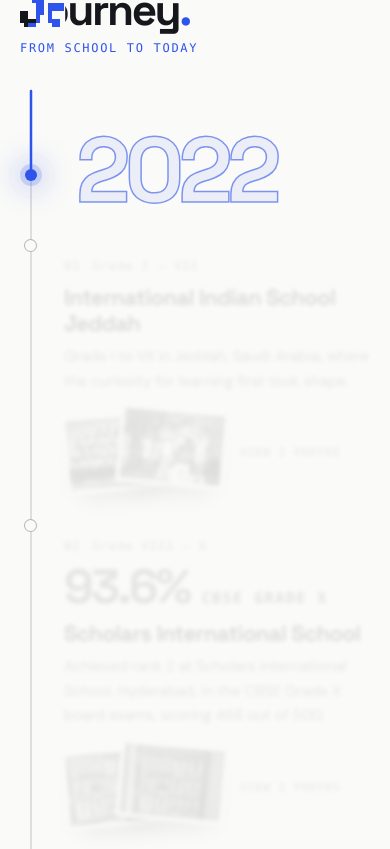
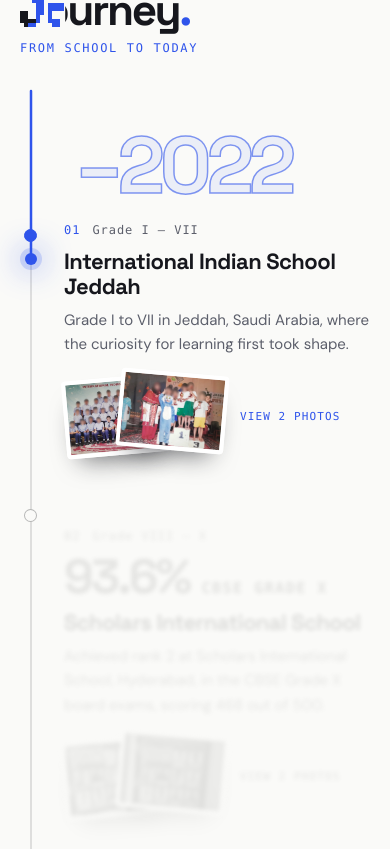
Before and after one commit to itzfarzaan/Portfolio, a React (Vite) app: page / in a window 390 px wide. Shown: the part 8315-9164 px from the top of the page. Built offline with nearby package versions, Linux system fonts and the light colour scheme; a web font is replaced by a local one.

Commit message:
Mark the early schools as before 2022 in the Journey
Co-Authored-By: Claude Opus 5.5 <noreply@anthropic.com>

```diff
--- a/src/portfolio/Journey.jsx
+++ b/src/portfolio/Journey.jsx
@@ -158,7 +158,7 @@ export default function Journey() {
       </svg>}
       <span className="jv-head is-hidden" ref={head} aria-hidden="true" />
       {eras.map((era, e) => <div key={era.label} className={`jv-era ${e % 2 ? 'is-right' : 'is-left'}`}>
-        <div className="jv-year" aria-hidden="true"><span>{era.label}</span></div>
+        <div className={`jv-year${era.label.startsWith('–') ? ' is-range' : ''}`} aria-hidden="true"><span>{era.label}</span></div>
         <ol className="jv-stops">
           {era.stops.map(({ stop, index }) => <li key={stop.id} className="jv-stop">
             <span className="jv-node" data-node aria-hidden="true"><i /></span>
--- a/src/portfolio/content.js
+++ b/src/portfolio/content.js
@@ -462,14 +462,14 @@ export const experience = [{
 // The journey as stops along one curved line, grouped into eras that the line wraps around.
 // `metric` is an optional big number; photos live in public/media/journey and open as a collage.
 export const journey = [{
-  id: 'jeddah', era: '2022', when: 'Grade I – VII', title: 'International Indian School Jeddah',
+  id: 'jeddah', era: '–2022', when: 'Grade I – VII', title: 'International Indian School Jeddah',
   text: 'Grade I to VII in Jeddah, Saudi Arabia, where the curiosity for learning first took shape.',
   photos: [
     { src: '/media/journey/pica-1.webp', width: 1400, height: 943, alt: 'Class photo at International Indian School Jeddah, with everyone except Farzaan blurred' },
     { src: '/media/journey/pica-2.webp', width: 1098, height: 716, alt: 'Sports meet podium at International Indian School Jeddah, with everyone except Farzaan blurred' }
   ]
 }, {
-  id: 'scholars', era: '2022', when: 'Grade VIII – X', metric: '93.6%', metricLabel: 'CBSE Grade X', title: 'Scholars International School',
+  id: 'scholars', era: '–2022', when: 'Grade VIII – X', metric: '93.6%', metricLabel: 'CBSE Grade X', title: 'Scholars International School',
   text: 'Achieved rank 2 at Scholars International School, Hyderabad, in the CBSE Grade X board exams, scoring 468 out of 500.',
   photos: [
     { src: '/media/journey/picb-1.webp', width: 768, height: 1024, alt: 'Farzaan beside the Scholars International School toppers board, with other students blurred' },
--- a/src/portfolio/journey.css
+++ b/src/portfolio/journey.css
@@ -133,6 +133,11 @@
   -webkit-text-stroke: 1.5px color-mix(in srgb, var(--color-ink) 14%, transparent);
   transition: -webkit-text-stroke-color .7s, color .7s, transform .9s var(--ease);
   transform: translateY(16px);
+}
+/* "–2022" (everything before 2022) is a touch smaller so it fits the column on one line. */
+.jv-year.is-range span {
+  white-space: nowrap;
+  font-size: clamp(100px, 12.6vw, 188px);
 }
 .jv-era.is-on .jv-year span {
   color: color-mix(in srgb, var(--color-signal) 7%, transparent);
@@ -462,6 +467,9 @@
   .jv-year span {
     font-size: 92px;
   }
+  .jv-year.is-range span {
+    font-size: 80px;
+  }
   .jv-stop, .jv-era.is-left .jv-stop {
     padding: 0 0 48px 44px;
     text-align: left;
```
